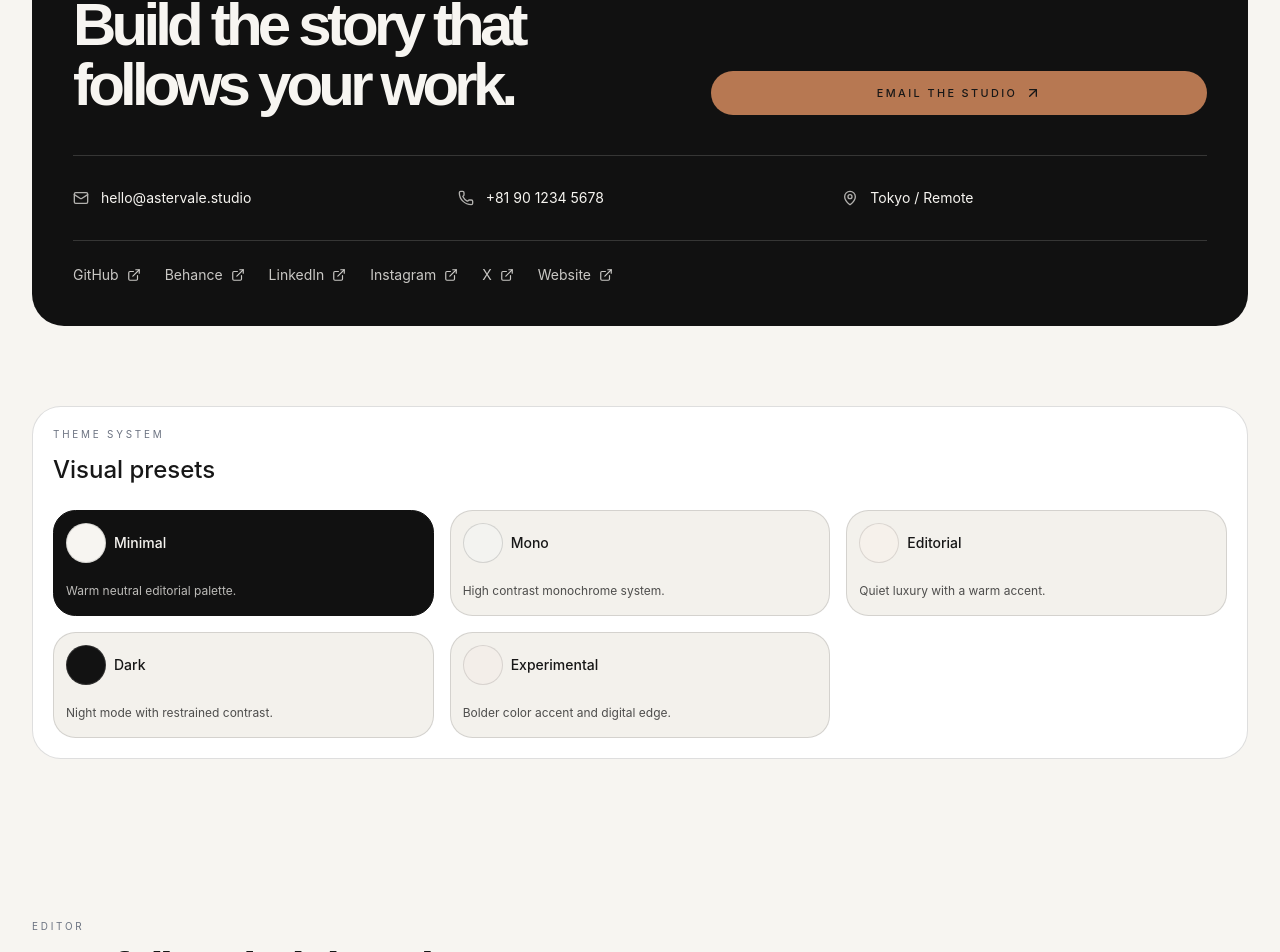
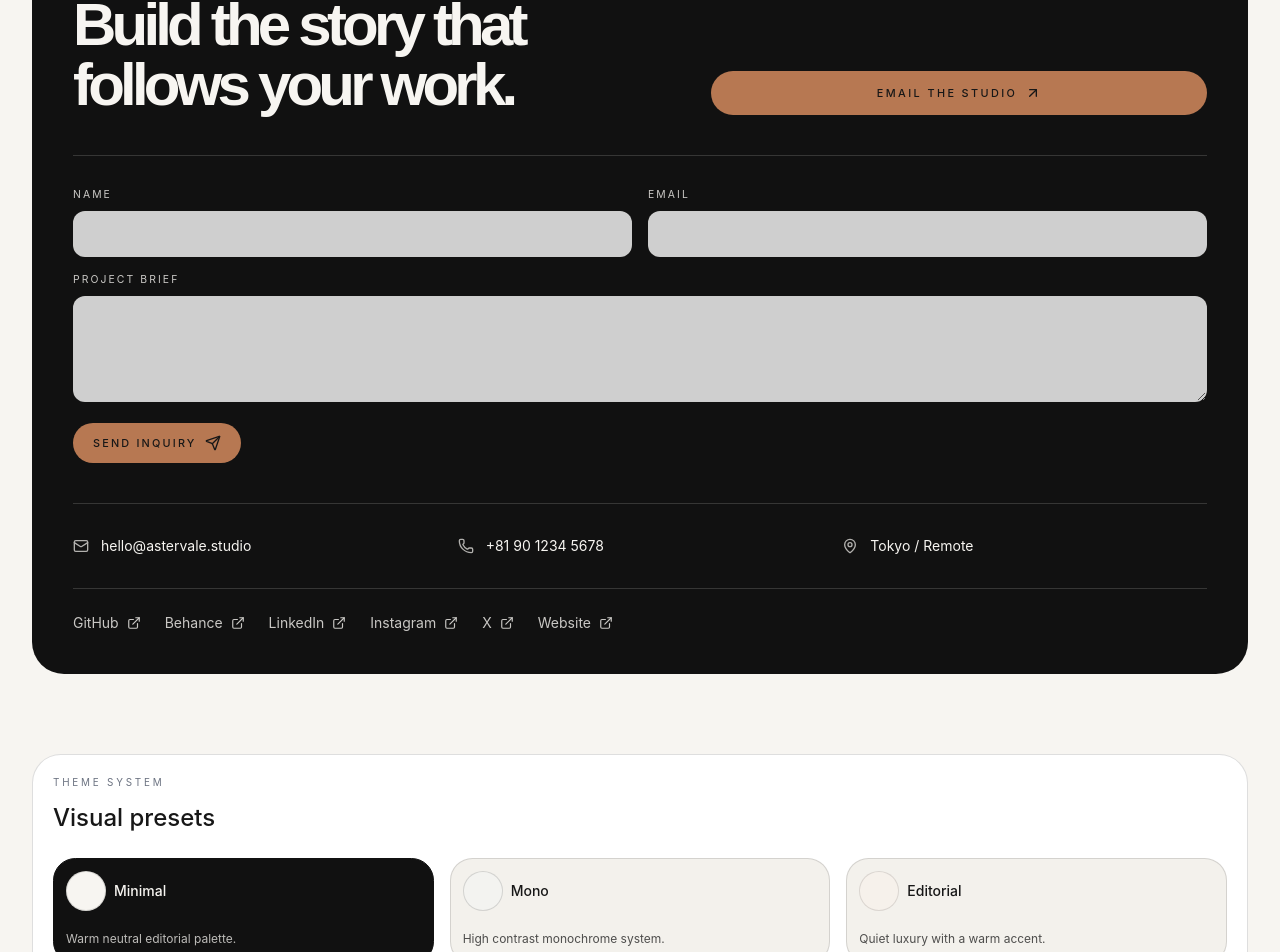
Before and after one commit to felipemvrin/foliospark, a React (Vite) app: page / in a window 1280 px wide. Shown: the part 6478-7430 px from the top of the page. Built offline with nearby package versions, Linux system fonts and the light colour scheme.

Commit message:
feat: add public contact form

```diff
--- a/src/components/ContactSection.tsx
+++ b/src/components/ContactSection.tsx
@@ -1,10 +1,13 @@
-import { ArrowUpRight, ExternalLink, Mail, MapPin, Phone } from 'lucide-react'
+import { useState } from 'react'
+import type { FormEvent } from 'react'
+import { ArrowUpRight, ExternalLink, Mail, MapPin, Phone, Send } from 'lucide-react'
 
 import { getMailtoHref, getSafeExternalHref } from '../lib/links'
 import { usePortfolioStore } from '../store/portfolioStore'
 
 export function ContactSection() {
   const portfolio = usePortfolioStore((state) => state.data)
+  const [formMessage, setFormMessage] = useState('')
   const email = portfolio.profile.email.trim()
   const emailHref = getMailtoHref(portfolio.profile.email)
   const socialLinks = portfolio.socialLinks.reduce<Array<{ href: string; key: string; label: string }>>((links, link, index) => {
@@ -22,6 +25,26 @@ export function ContactSection() {
 
     return links
   }, [])
+
+  const handleSubmit = (event: FormEvent<HTMLFormElement>) => {
+    event.preventDefault()
+    const form = new FormData(event.currentTarget)
+    const senderName = String(form.get('name') ?? '').trim()
+    const senderEmail = String(form.get('email') ?? '').trim()
+    const message = String(form.get('message') ?? '').trim()
+    const subject = `Project inquiry from ${senderName}`
+    const body = `Name: ${senderName}\nEmail: ${senderEmail}\n\n${message}`
+
+    const inquiryHref = getMailtoHref(portfolio.profile.email, subject, body)
+
+    if (!inquiryHref) {
+      setFormMessage('Add an email address before sending an inquiry.')
+      return
+    }
+
+    window.location.href = inquiryHref
+    setFormMessage('Your email client is opening.')
+  }
 
   return (
     <section id="contact" className="mx-auto max-w-7xl px-5 py-20 sm:px-6 lg:px-8">
@@ -47,6 +70,27 @@ export function ContactSection() {
             </span>
           )}
         </div>
+
+        <form onSubmit={handleSubmit} className="mt-10 grid gap-4 border-t border-[var(--border-strong)] pt-8 md:grid-cols-2">
+          <label className="text-sm opacity-80">
+            <span className="mb-2 block text-[0.65rem] uppercase tracking-[0.2em]">Name</span>
+            <input name="name" required className="w-full rounded-xl border border-[var(--border-strong)] bg-[var(--surface)] px-3 py-3 text-[var(--foreground)]" />
+          </label>
+          <label className="text-sm opacity-80">
+            <span className="mb-2 block text-[0.65rem] uppercase tracking-[0.2em]">Email</span>
+            <input name="email" type="email" required className="w-full rounded-xl border border-[var(--border-strong)] bg-[var(--surface)] px-3 py-3 text-[var(--foreground)]" />
+          </label>
+          <label className="text-sm opacity-80 md:col-span-2">
+            <span className="mb-2 block text-[0.65rem] uppercase tracking-[0.2em]">Project brief</span>
+            <textarea name="message" required rows={4} className="w-full rounded-xl border border-[var(--border-strong)] bg-[var(--surface)] px-3 py-3 text-[var(--foreground)]" />
+          </label>
+          <div className="flex flex-wrap items-center gap-4 md:col-span-2">
+            <button type="submit" disabled={!emailHref} className="inline-flex items-center gap-2 rounded-full bg-[var(--accent)] px-5 py-3 text-[0.68rem] font-medium uppercase tracking-[0.2em] text-[var(--on-accent)] transition hover:opacity-90 disabled:cursor-not-allowed disabled:opacity-50">
+              Send inquiry <Send className="h-4 w-4" />
+            </button>
+            {formMessage ? <p role="status" className="text-sm opacity-70">{formMessage}</p> : null}
+          </div>
+        </form>
 
         <div className="mt-10 grid gap-5 border-t border-[var(--border-strong)] pt-8 md:grid-cols-3">
           <div className="flex items-center gap-3">
--- a/src/lib/links.ts
+++ b/src/lib/links.ts
@@ -1,9 +1,25 @@
 const allowedExternalProtocols = new Set(['http:', 'https:'])
 
-export function getMailtoHref(value: string) {
+export function getMailtoHref(value: string, subject?: string, body?: string) {
   const email = value.trim()
 
-  return email ? `mailto:${email}` : null
+  if (!email) {
+    return null
+  }
+
+  const params = new URLSearchParams()
+
+  if (subject) {
+    params.set('subject', subject)
+  }
+
+  if (body) {
+    params.set('body', body)
+  }
+
+  const query = params.toString()
+
+  return `mailto:${email}${query ? `?${query}` : ''}`
 }
 
 export function getSafeExternalHref(value: string) {
```
